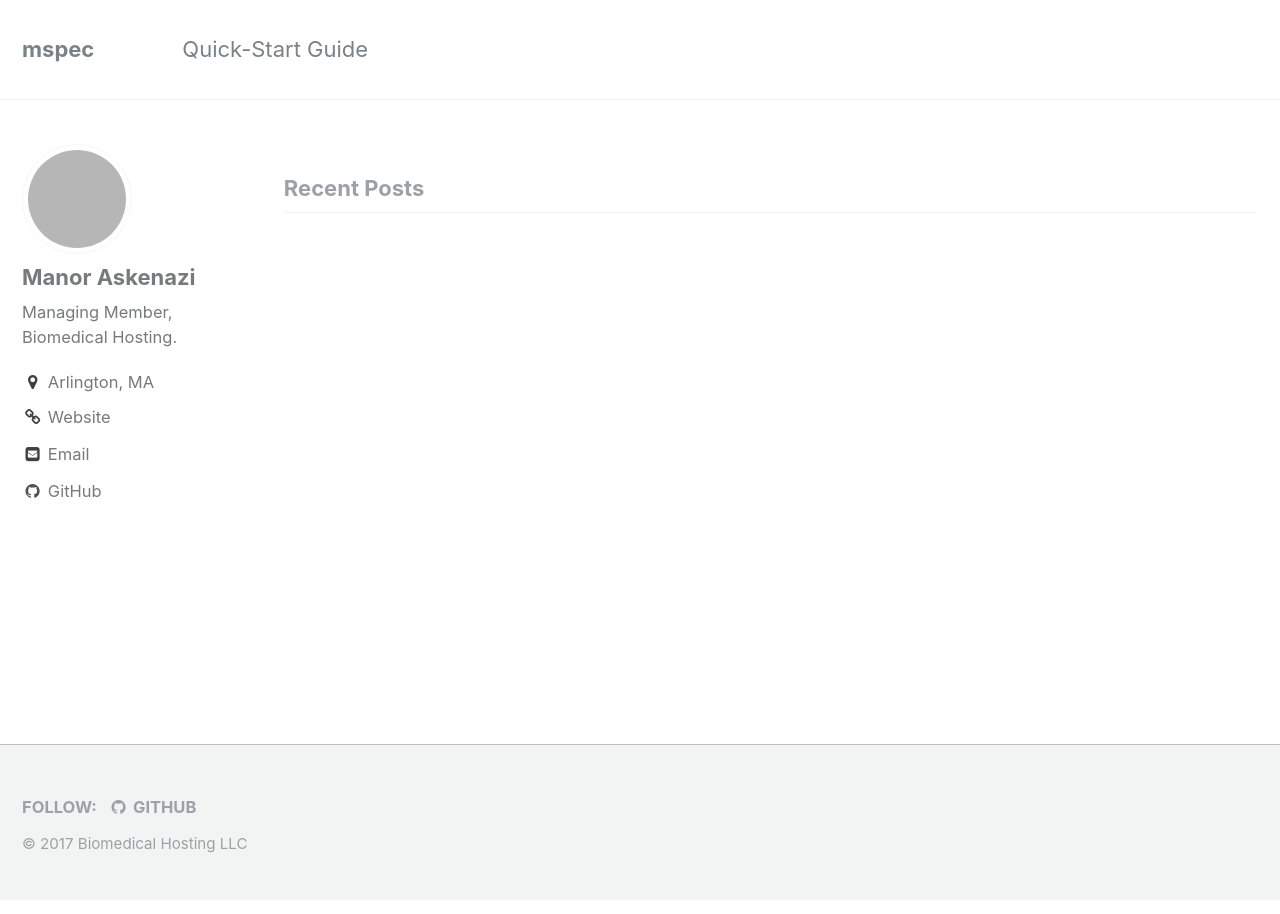
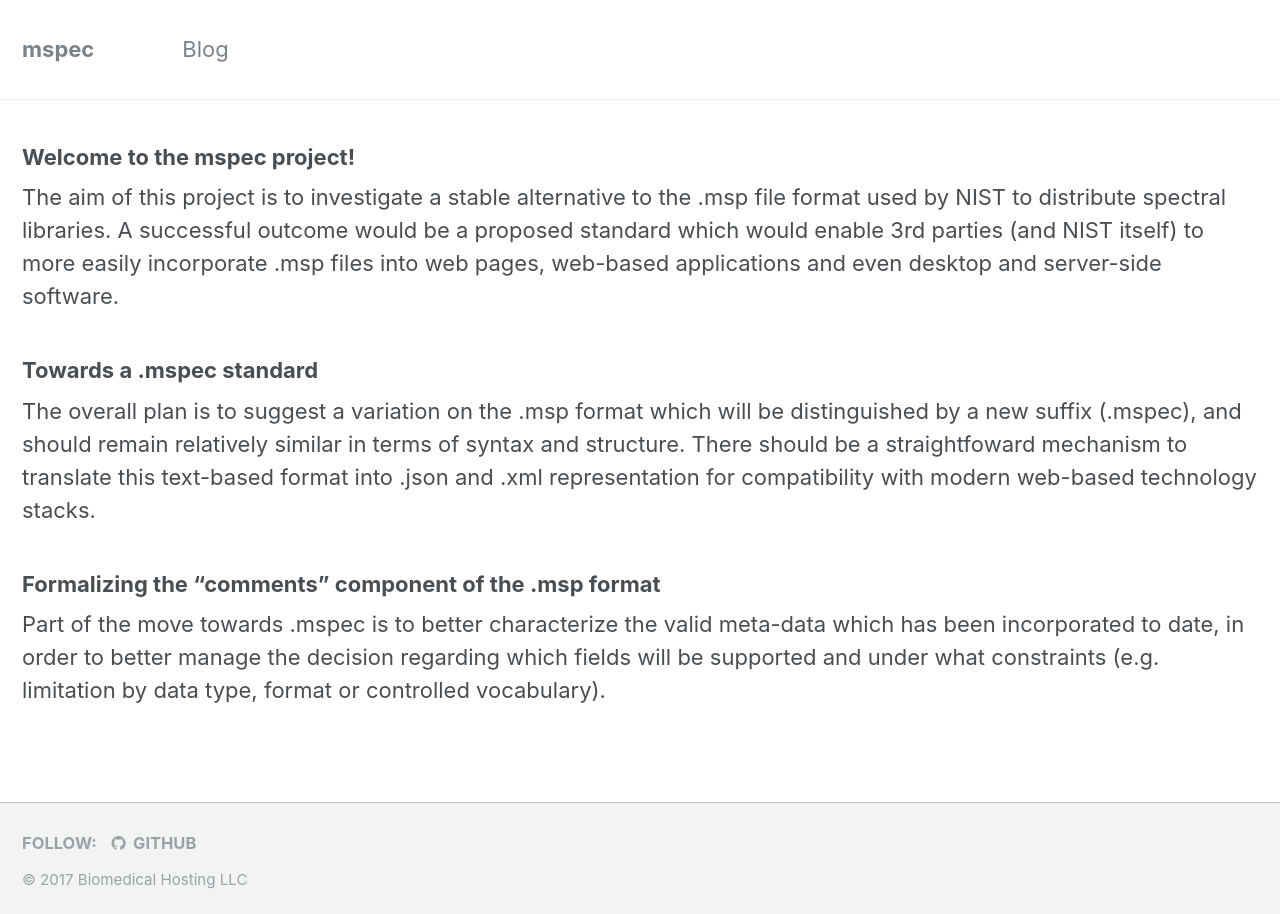
Before and after one commit to BiomedicalHosting/mspec, a Jekyll site: the page built from docs/_pages/home.md, in a window 1280 px wide. Built offline with Jekyll 4.4.1, drawn with Linux system fonts in a browser that asks for light colours; the list of posts is cut into pages by our own code; our own code applies the rules of GitHub Pages for plain Markdown files; grey boxes are pictures that could not be loaded.

Commit message:
Add blog capability including tag and category archives

```diff
--- a/docs/_config.yml
+++ b/docs/_config.yml
@@ -166,7 +166,7 @@
 # Outputting
 permalink: /:categories/:title/
 paginate: 5 # amount of posts to show
-paginate_path: /page:num/
+paginate_path: /blog/page:num/
 timezone: # http://en.wikipedia.org/wiki/List_of_tz_database_time_zones
 
 
--- a/docs/_data/navigation.yml
+++ b/docs/_data/navigation.yml
@@ -1,7 +1,7 @@
 # main links
 main:
-  - title: "Quick-Start Guide"
-    url: https://mmistakes.github.io/minimal-mistakes/docs/quick-start-guide/
+  - title: "Blog"
+    url: /blog/
   # - title: "About"
   #   url: https://mmistakes.github.io/minimal-mistakes/about/
   # - title: "Sample Posts"
--- a/docs/_includes/footer.html
+++ b/docs/_includes/footer.html
@@ -10,7 +10,7 @@
       <li><a href="https://facebook.com/{{ site.facebook.username }}"><i class="fa fa-fw fa-facebook-square" aria-hidden="true"></i> Facebook</a></li>
     {% endif %}
     {% if site.author.github %}
-      <li><a href="http://github.com/{{ site.author.github }}"><i class="fa fa-fw fa-github" aria-hidden="true"></i> GitHub</a></li>
+      <li><a href="http://github.com/{{ site.repository }}"><i class="fa fa-fw fa-github" aria-hidden="true"></i> GitHub</a></li>
     {% endif %}
     {% if site.author.bitbucket %}
       <li><a href="http://bitbucket.org/{{ site.author.bitbucket }}"><i class="fa fa-fw fa-bitbucket" aria-hidden="true"></i> Bitbucket</a></li>
--- a/docs/_includes/head.html
+++ b/docs/_includes/head.html
@@ -9,6 +9,9 @@
 <meta name="MobileOptimized" content="320">
 <meta name="viewport" content="width=device-width, initial-scale=1.0">
 
+<link rel="shortcut icon" href="/assets/favicon.ico" />
+<link rel="icon" href="assets/favicon.ico" />
+
 <script>
   document.documentElement.className = document.documentElement.className.replace(/\bno-js\b/g, '') + ' js ';
 </script>
--- a/docs/_pages/home.md
+++ b/docs/_pages/home.md
@@ -1,20 +1,13 @@
 ---
-layout: single
-author_profile: true
+layout: splash
+author_profile: false
 permalink: /
 ---
-### Welcome to GitHub Pages.
-This automatic page generator is the easiest way to create beautiful pages for all of your projects. Author your page content here [using GitHub Flavored Markdown](https://guides.github.com/features/mastering-markdown/), select a template crafted by a designer, and publish. After your page is generated, you can check out the new `gh-pages` branch locally. If you’re using GitHub Desktop, simply sync your repository and you’ll see the new branch.
+### Welcome to the mspec project!
+The aim of this project is to investigate a stable alternative to the .msp file format used by NIST to distribute spectral libraries. A successful outcome would be a proposed standard which would enable 3rd parties (and NIST itself) to more easily incorporate .msp files into web pages, web-based applications and even desktop and server-side software.
 
-### Designer Templates
-We’ve crafted some handsome templates for you to use. Go ahead and click 'Continue to layouts' to browse through them. You can easily go back to edit your page before publishing. After publishing your page, you can revisit the page generator and switch to another theme. Your Page content will be preserved.
+### Towards a .mspec standard
+The overall plan is to suggest a variation on the .msp format which will be distinguished by a new suffix (.mspec), and should remain relatively similar in terms of syntax and structure. There should be a straightfoward mechanism to translate this text-based format into .json and .xml representation for compatibility with modern web-based technology stacks.
 
-### Creating pages manually
-If you prefer to not use the automatic generator, push a branch named `gh-pages` to your repository to create a page manually. In addition to supporting regular HTML content, GitHub Pages support Jekyll, a simple, blog aware static site generator. Jekyll makes it easy to create site-wide headers and footers without having to copy them across every page. It also offers intelligent blog support and other advanced templating features.
-
-### Authors and Contributors
-You can @mention a GitHub username to generate a link to their profile. The resulting `<a>` element will link to the contributor’s GitHub Profile. For example: In 2007, Chris Wanstrath (@defunkt), PJ Hyett (@pjhyett), and Tom Preston-Werner (@mojombo) founded GitHub.
-
-### Support or Contact
-Having trouble with Pages? Check out our [documentation](https://help.github.com/pages) or [contact support](https://github.com/contact) and we’ll help you sort it out.
-.
+### Formalizing the "comments" component of the .msp format
+Part of the move towards .mspec is to better characterize the valid meta-data which has been incorporated to date, in order to better manage the decision regarding which fields will be supported and under what constraints (e.g. limitation by data type, format or controlled vocabulary).
--- a/docs/_sass/_footer.scss
+++ b/docs/_sass/_footer.scss
@@ -24,8 +24,8 @@
   footer {
     @include container;
     @include clearfix;
-    margin-top: 2em;
-    padding: 0 1em 2em;
+    margin-top: 1em;
+    padding: 0 1em 1em;
 
     @include breakpoint($x-large) {
       max-width: $x-large;
```
Also changed, not shown: docs/_pages/category-archive.html (added, +16 -0 lines), docs/_pages/tag-archive.html (added, +16 -0 lines), docs/_posts/2016-01-03-move-to-minimal-mistakes.md (added, +11 -0 lines), docs/assets/favicon.ico (added), docs/blog/index.html (renamed from docs/index.html).
